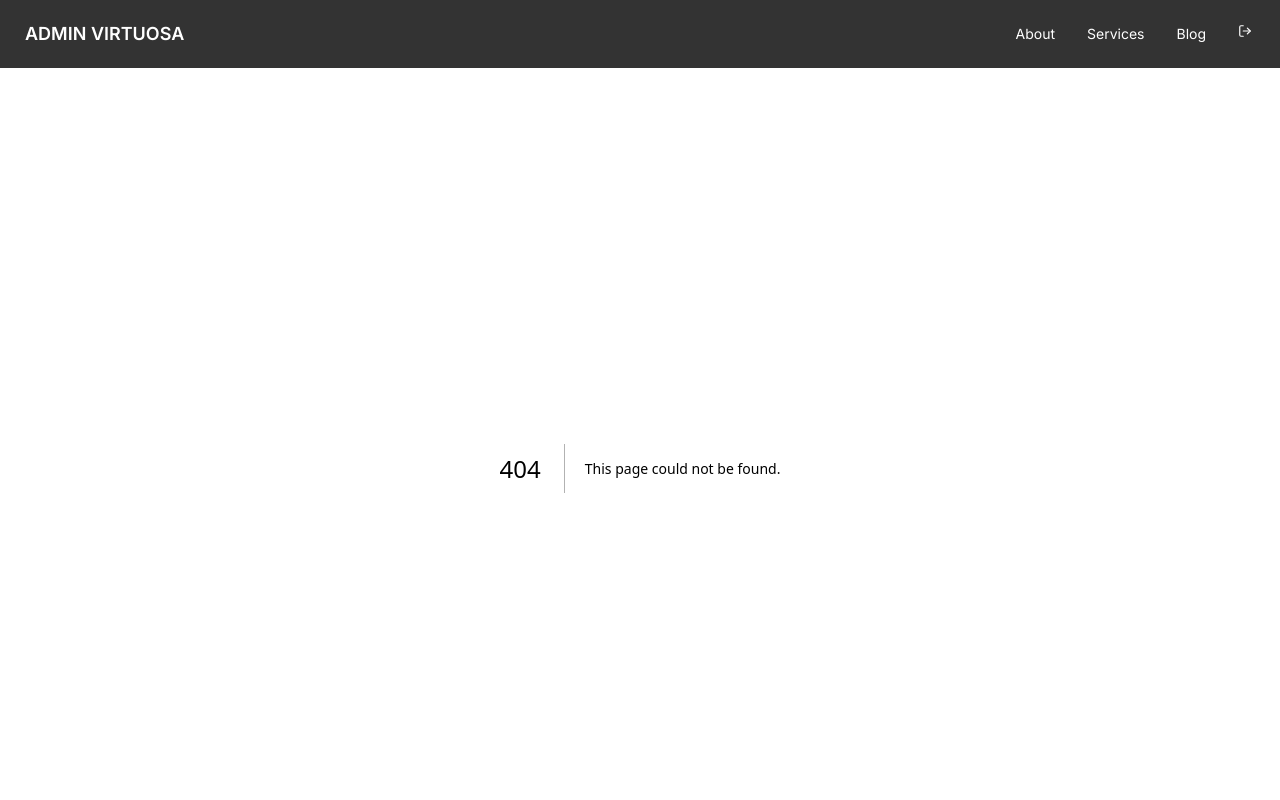
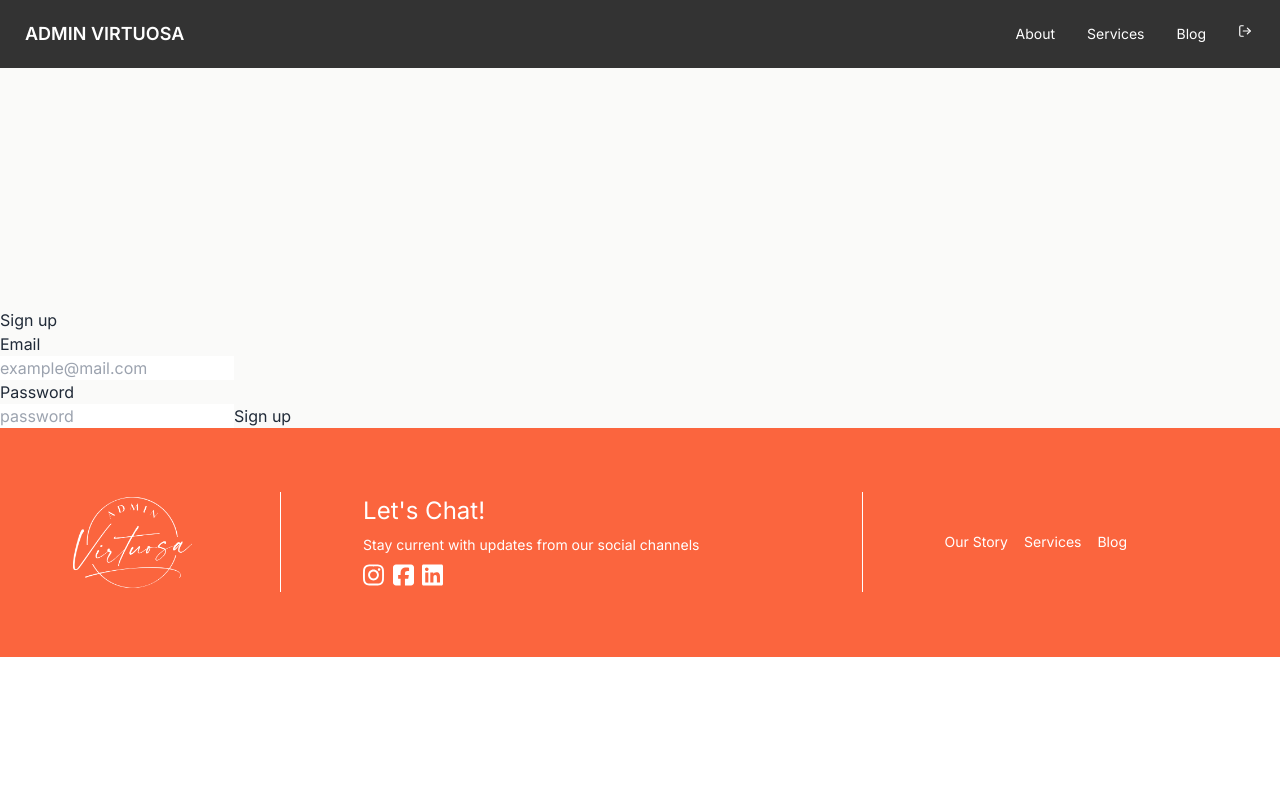
Before and after one commit to FilipaMerino/blogvirtuosa, a Next.js app: page /signin in a window 1280 px wide. Before the commit this address had no page. Shown: the top 800 px of the page. Built offline with nearby package versions, Linux system fonts and the light colour scheme; no server answers.

Commit message:
firebase

```diff
--- a/app/blog/page.jsx
+++ b/app/blog/page.jsx
@@ -1,8 +1,14 @@
 import Posts from "../components/Posts";
+
+
 
 const Blog = () => {
   return (
     <div className="my-10">
+
+
+
+
       <Posts />
 
 
--- a/app/components/Posts.jsx
+++ b/app/components/Posts.jsx
@@ -8,9 +8,11 @@
 import { BsTrash3Fill } from "react-icons/bs";
 
 import { faArrowRight } from "@fortawesome/free-solid-svg-icons";
+import { useAuthContext } from "../../context/AuthContext";
 
 const Posts = () => {
   const [posts, setPosts] = useState([]);
+  const { user } = useAuthContext();
 
   const fetchPosts = async () => {
     const res = await fetch("/api/posts");
@@ -36,20 +38,28 @@
 
   return (
     <div className="flex flex-col items-center p-10">
-      <AddPost refreshPosts={fetchPosts} />
+      {user && <AddPost refreshPosts={fetchPosts} />}
+      {/* <AddPost refreshPosts={fetchPosts} /> */}
 
       {posts.map((post) => (
         <div className="mb-10">
           <div className=" flex flex-col items-center w-[30rem] lg:w-[40rem] lg:mb-10">
-            <h3 className="text-xl lg:text-3xl mb-10 text-center">{post.title}</h3>
+            <h3 className="text-xl lg:text-3xl mb-10 text-center">
+              {post.title}
+            </h3>
             <figure>
               <Link href={`/blog/${post.id}`}>
-                <img src={post.img} alt="post" className="hover:brightness-90 transition-all duration-200 w-[40rem] mb-5 rounded" />
+                <img
+                  src={post.img}
+                  alt="post"
+                  className="hover:brightness-90 transition-all duration-200 w-[40rem] mb-5 rounded"
+                />
               </Link>
             </figure>
             <div className="">
-
-              <p className="text-sm mb-5 text-justify">{post.content.substring(0, 180) + "..."}</p>
+              <p className="text-sm mb-5 text-justify">
+                {post.content.substring(0, 180) + "..."}
+              </p>
 
               <div className="flex justify-between">
                 <div className="flex justify-start items-center ">
@@ -66,13 +76,15 @@
                   </a>
                 </div>
 
-                <div className="flex justify-end">
-                  <button onClick={() => deletePost(post.id)}>
-                    <BsTrash3Fill className="hover:text-[#fb653e]"/>
-                  </button>
-                </div>
+                {user && (
+                  <div className="flex justify-end">
+                    <button onClick={() => deletePost(post.id)}>
+                      <BsTrash3Fill className="hover:text-[#fb653e]" />
+                    </button>
+                  </div>
+                )}
               </div>
-          <hr className="horizontalLineBlog w-full mt-5"></hr>
+              <hr className="horizontalLineBlog w-full mt-5"></hr>
             </div>
           </div>
         </div>
--- a/app/layout.js
+++ b/app/layout.js
@@ -1,23 +1,29 @@
+"use client";
+
 import "./globals.css";
+import { AuthContextProvider } from "../context/AuthContext";
+
 import { Inter } from "next/font/google";
 import Navbar from "./components/Navbar";
 import Footer from "./components/Footer";
 
 const inter = Inter({ subsets: ["latin"] });
 
-export const metadata = {
-  title: "Virtuosa",
-  description: "Generated by create next app",
-  keywords: "business management",
-};
+// export const metadata = {
+//   title: "Virtuosa",
+//   description: "Generated by create next app",
+//   keywords: "business management",
+// };
 
 export default function RootLayout({ children }) {
   return (
     <html lang="en">
       <body className={inter.className}>
-        <Navbar />
-        {children}
-        <Footer />
+        <AuthContextProvider>
+          <Navbar />
+          {children}
+          <Footer />
+        </AuthContextProvider>
       </body>
     </html>
   );
--- a/app/page.js
+++ b/app/page.js
@@ -126,7 +126,7 @@
 
       <div className="flex flex-col mx-5 lg:flex-row p-10 lg:mx-20 items-center md:justify-around">
         <div className="lg:w-[60%] mr-20 lg:mr-10">
-          <Link href="./blog">
+          <Link href="/blog">
             <h1 className="text-3xl mb-5 lg:text-5xl hover:text-[#fb653e]">
               Our Blog
             </h1>
--- /dev/null
+++ b/app/signin/page.jsx
@@ -0,0 +1,43 @@
+'use client'
+import React from "react";
+import signIn from "../../firebase/auth/signin";
+import { useRouter } from 'next/navigation'
+
+function Page() {
+    const [email, setEmail] = React.useState('')
+    const [password, setPassword] = React.useState('')
+    const router = useRouter()
+
+    const handleForm = async (event) => {
+        event.preventDefault()
+
+        const { result, error } = await signIn(email, password);
+
+        if (error) {
+            return console.log(error)
+        }
+
+        // else successful
+        console.log(result)
+        return router.push("/admin")
+    }
+    return (<div className="wrapper">
+        <div className="form-wrapper">
+            <h1 className="mt-60 mb-30">Sign up</h1>
+            <form onSubmit={handleForm} className="form">
+                <label htmlFor="email">
+                    <p>Email</p>
+                    <input onChange={(e) => setEmail(e.target.value)} required type="email" name="email" id="email" placeholder="example@mail.com" />
+                </label>
+                <label htmlFor="password">
+                    <p>Password</p>
+                    <input onChange={(e) => setPassword(e.target.value)} required type="password" name="password" id="password" placeholder="password" />
+                </label>
+                <button type="submit">Sign up</button>
+            </form>
+        </div>
+
+    </div>);
+}
+
+export default Page;
--- /dev/null
+++ b/app/signup/page.jsx
@@ -0,0 +1,45 @@
+'use client'
+
+
+
+import React from "react";
+import signUp from "../../firebase/auth/signup"
+import { useRouter } from 'next/navigation'
+
+function Page() {
+    const [email, setEmail] = React.useState('')
+    const [password, setPassword] = React.useState('')
+    const router = useRouter()
+
+    const handleForm = async (event) => {
+        event.preventDefault()
+
+        const { result, error } = await signUp(email, password);
+
+        if (error) {
+            return console.log(error)
+        }
+
+        // else successful
+        console.log(result)
+        return router.push("/admin")
+    }
+    return (<div className="wrapper">
+        <div className="form-wrapper">
+            <h1 className="mt-60 mb-30">Sign up</h1>
+            <form onSubmit={handleForm} className="form">
+                <label htmlFor="email">
+                    <p>Email</p>
+                    <input onChange={(e) => setEmail(e.target.value)} required type="email" name="email" id="email" placeholder="example@mail.com" />
+                </label>
+                <label htmlFor="password">
+                    <p>Password</p>
+                    <input onChange={(e) => setPassword(e.target.value)} required type="password" name="password" id="password" placeholder="password" />
+                </label>
+                <button type="submit">Sign up</button>
+            </form>
+        </div>
+    </div>);
+}
+
+export default Page;
--- /dev/null
+++ b/context/AuthContext.js
@@ -0,0 +1,38 @@
+import React from 'react';
+import {
+    onAuthStateChanged,
+    getAuth,
+} from 'firebase/auth';
+import firebase_app from '../firebase/config';
+
+const auth = getAuth(firebase_app);
+
+export const AuthContext = React.createContext({});
+
+export const useAuthContext = () => React.useContext(AuthContext);
+
+export const AuthContextProvider = ({
+    children,
+}) => {
+    const [user, setUser] = React.useState(null);
+    const [loading, setLoading] = React.useState(true);
+
+    React.useEffect(() => {
+        const unsubscribe = onAuthStateChanged(auth, (user) => {
+            if (user) {
+                setUser(user);
+            } else {
+                setUser(null);
+            }
+            setLoading(false);
+        });
+
+        return () => unsubscribe();
+    }, []);
+
+    return (
+        <AuthContext.Provider value={{ user }}>
+            {loading ? <div>Loading...</div> : children}
+        </AuthContext.Provider>
+    );
+};
--- /dev/null
+++ b/firebase/auth/signin.js
@@ -0,0 +1,16 @@
+import firebase_app from "../config";
+import { signInWithEmailAndPassword, getAuth } from "firebase/auth";
+
+const auth = getAuth(firebase_app);
+
+export default async function signIn(email, password) {
+    let result = null,
+        error = null;
+    try {
+        result = await signInWithEmailAndPassword(auth, email, password);
+    } catch (e) {
+        error = e;
+    }
+
+    return { result, error };
+}
--- /dev/null
+++ b/firebase/auth/signup.js
@@ -0,0 +1,20 @@
+import firebase_app from "../config";
+import { createUserWithEmailAndPassword, getAuth } from "firebase/auth";
+
+
+
+
+const auth = getAuth(firebase_app);
+
+export default async function signUp(email, password) {
+  let result = null;
+  let error = null;
+
+      try{
+        result = await createUserWithEmailAndPassword(auth, email, password);
+      } catch (e){
+        error = e;
+      }
+
+      return {result, error};
+}
--- /dev/null
+++ b/firebase/config.js
@@ -0,0 +1,22 @@
+// Import the functions you need from the SDKs you need
+import { initializeApp, getApps } from "firebase/app";
+
+
+const firebaseConfig = {
+  apiKey: process.env.NEXT_PUBLIC_FIREBASE_API_KEY,
+  authDomain: process.env.NEXT_PUBLIC_FIREBASE_AUTH_DOMAIN,
+  projectId: process.env.NEXT_PUBLIC_FIREBASE_PROJECT_ID,
+  storageBucket: process.env.NEXT_PUBLIC_FIREBASE_STORAGE_BUCKET,
+  messagingSenderId: process.env.NEXT_PUBLIC_FIREBASE_MESSAGING_SENDER_ID,
+  appId: process.env.NEXT_PUBLIC_FIREBASE_APP_ID
+};
+
+
+
+// Initialize Firebase
+
+let firebase_app = getApps().length === 0 ? initializeApp(firebaseConfig)  : getApps()[0];
+
+
+
+export default firebase_app;
--- a/package.json
+++ b/package.json
@@ -21,6 +21,7 @@
     "cloudinary": "^1.38.0",
     "cloudinary-react": "^1.8.1",
     "daisyui": "^3.3.1",
+    "firebase": "^10.1.0",
     "multer": "^1.4.5-lts.1",
     "next": "13.4.12",
     "next-auth": "^4.22.3",
```
Also changed, not shown: 1 other file (tests, documents, lock files or other folders).
